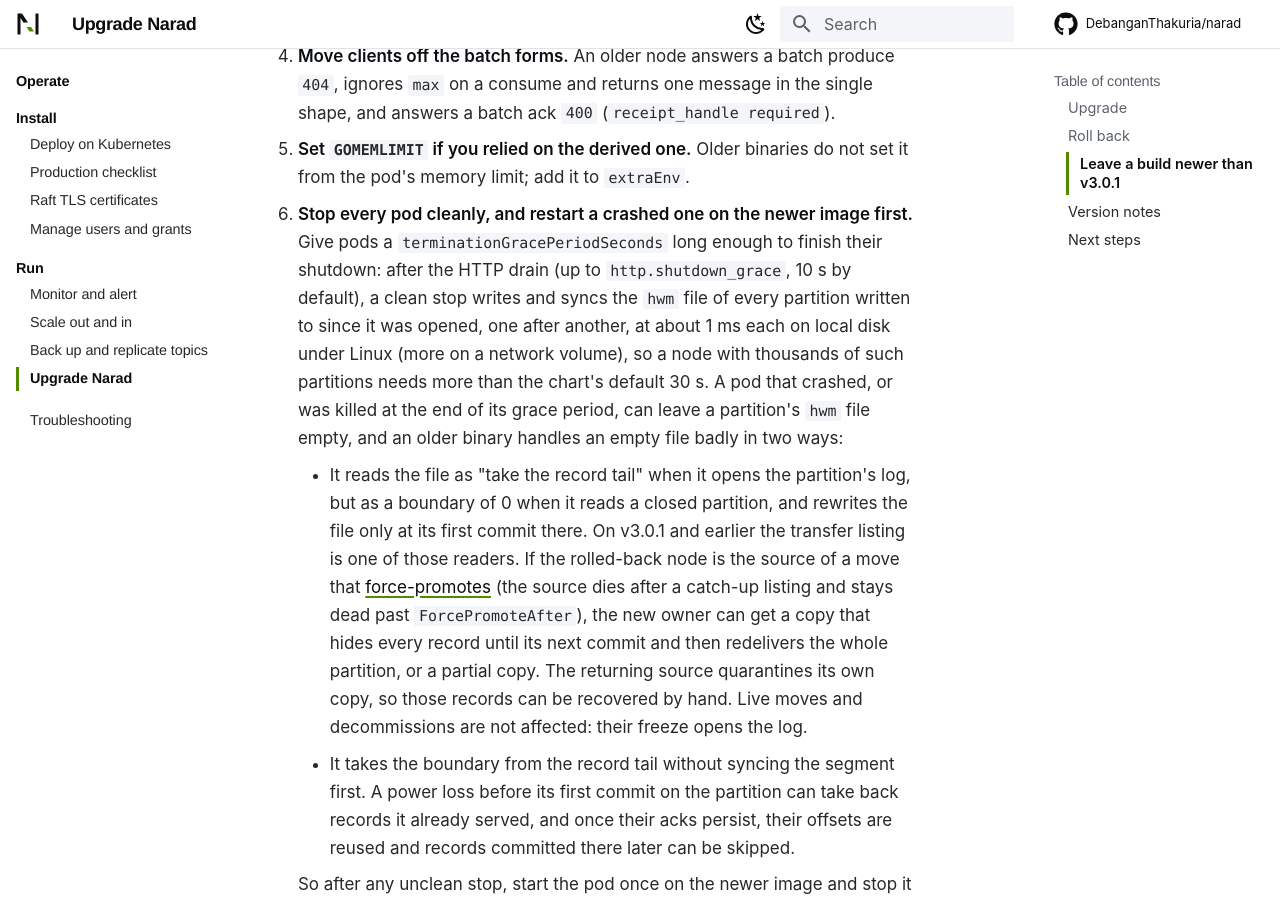
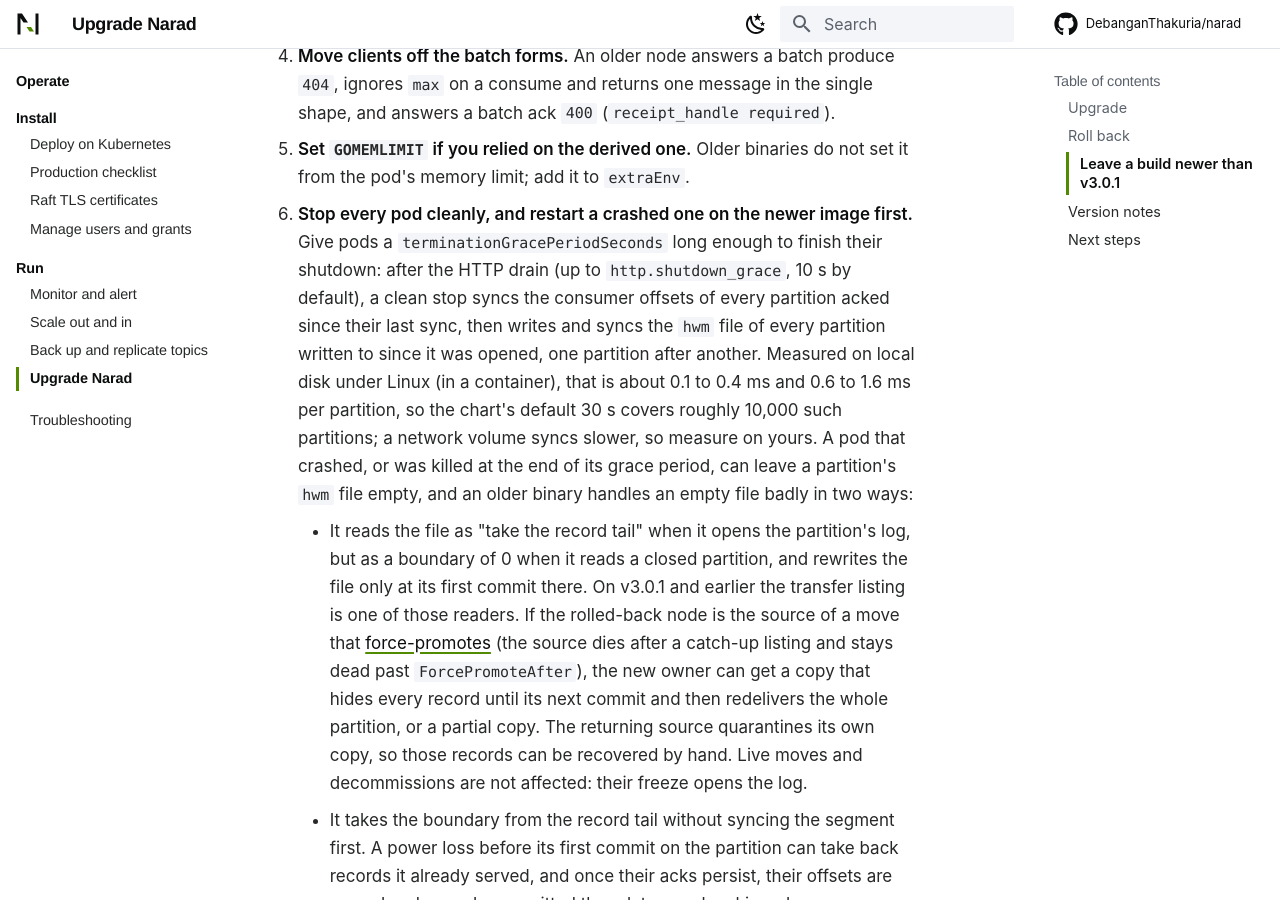
Before and after one commit to DebanganThakuria/narad, an MkDocs documentation site: the page built from docs/operate/upgrade.md, in a window 1280 px wide and 900 px high, scrolled down 2828 px. Built offline with MkDocs 1.6.1 and Material for MkDocs 9.7.7, drawn with Linux system fonts in a browser that asks for light colours; some web fonts are replaced; comment, search, counter and statistics services are not loaded.

Commit message:
docs: correct three statements the branch review found
- networking-and-security: commits no longer wait for a slot regardless
  of cancellation; since item 4a a commit whose requester gave up while
  it queued is answered 503, unapplied.
- consume-path, CHANGELOG and the consumeBatch comment: an older
  owner's single record goes out alone from the opening probe but is
  topped up with a local scan when it came from the wait's claim, the
  one case where a batch holds records of two owners.
- Item 5 sizing (CHANGELOG, upgrade guide, helm values): the measured
  figures put the chart's 30 s at roughly 10,000 recently written
  partitions, not thousands, and the consumer offset sync at close is
  part of the cost.

Co-Authored-By: Claude Opus 5.5 <noreply@anthropic.com>

```diff
--- a/docs/operate/upgrade.md
+++ b/docs/operate/upgrade.md
@@ -63,7 +63,7 @@ Builds after v3.0.1 write some data and accept some settings that v3.0.1 and ear
 3. **Remove the new config keys.** Take `storage.consumer_offset_commit_interval_ms`, `storage.ingress_wal_prealloc` and `http.max_produce_in_flight_per_identity` out of `narad.config`, even where they hold their defaults. An older binary with one of them in its config file stops at startup with `storage.ingress_wal_prealloc is an internal setting and cannot be configured`, or `json: unknown field "max_produce_in_flight_per_identity"`, before it opens any data. The environment variable `NARAD_HTTP_MAX_PRODUCE_IN_FLIGHT_PER_IDENTITY` can stay.
 4. **Move clients off the batch forms.** An older node answers a batch produce `404`, ignores `max` on a consume and returns one message in the single shape, and answers a batch ack `400` (`receipt_handle required`).
 5. **Set `GOMEMLIMIT` if you relied on the derived one.** Older binaries do not set it from the pod's memory limit; add it to `extraEnv`.
-6. **Stop every pod cleanly, and restart a crashed one on the newer image first.** Give pods a `terminationGracePeriodSeconds` long enough to finish their shutdown: after the HTTP drain (up to `http.shutdown_grace`, 10 s by default), a clean stop writes and syncs the `hwm` file of every partition written to since it was opened, one after another, at about 1 ms each on local disk under Linux (more on a network volume), so a node with thousands of such partitions needs more than the chart's default 30 s. A pod that crashed, or was killed at the end of its grace period, can leave a partition's `hwm` file empty, and an older binary handles an empty file badly in two ways:
+6. **Stop every pod cleanly, and restart a crashed one on the newer image first.** Give pods a `terminationGracePeriodSeconds` long enough to finish their shutdown: after the HTTP drain (up to `http.shutdown_grace`, 10 s by default), a clean stop syncs the consumer offsets of every partition acked since their last sync, then writes and syncs the `hwm` file of every partition written to since it was opened, one partition after another. Measured on local disk under Linux (in a container), that is about 0.1 to 0.4 ms and 0.6 to 1.6 ms per partition, so the chart's default 30 s covers roughly 10,000 such partitions; a network volume syncs slower, so measure on yours. A pod that crashed, or was killed at the end of its grace period, can leave a partition's `hwm` file empty, and an older binary handles an empty file badly in two ways:
     - It reads the file as "take the record tail" when it opens the partition's log, but as a boundary of 0 when it reads a closed partition, and rewrites the file only at its first commit there. On v3.0.1 and earlier the transfer listing is one of those readers. If the rolled-back node is the source of a move that [force-promotes](../understand/rebalance.md#what-if-the-source-dies-mid-move) (the source dies after a catch-up listing and stays dead past `ForcePromoteAfter`), the new owner can get a copy that hides every record until its next commit and then redelivers the whole partition, or a partial copy. The returning source quarantines its own copy, so those records can be recovered by hand. Live moves and decommissions are not affected: their freeze opens the log.
     - It takes the boundary from the record tail without syncing the segment first. A power loss before its first commit on the partition can take back records it already served, and once their acks persist, their offsets are reused and records committed there later can be skipped.
 
```
Also changed, not shown: CHANGELOG.md (+2 -2 lines), docs/reference/helm-values.md (+1 -1 lines), docs/understand/consume-path.md (+1 -1 lines), docs/understand/networking-and-security.md (+1 -1 lines), 1 other file.
